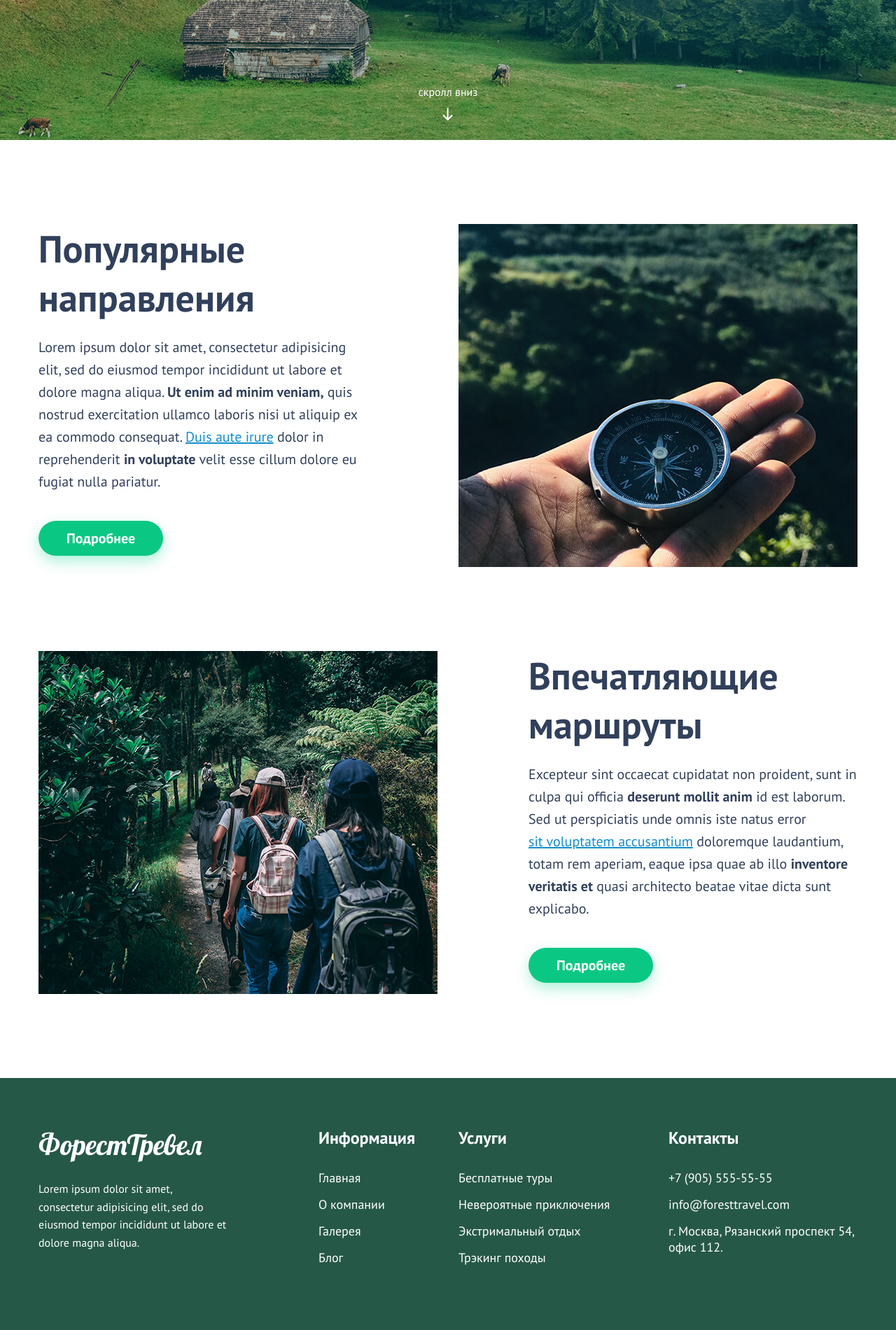
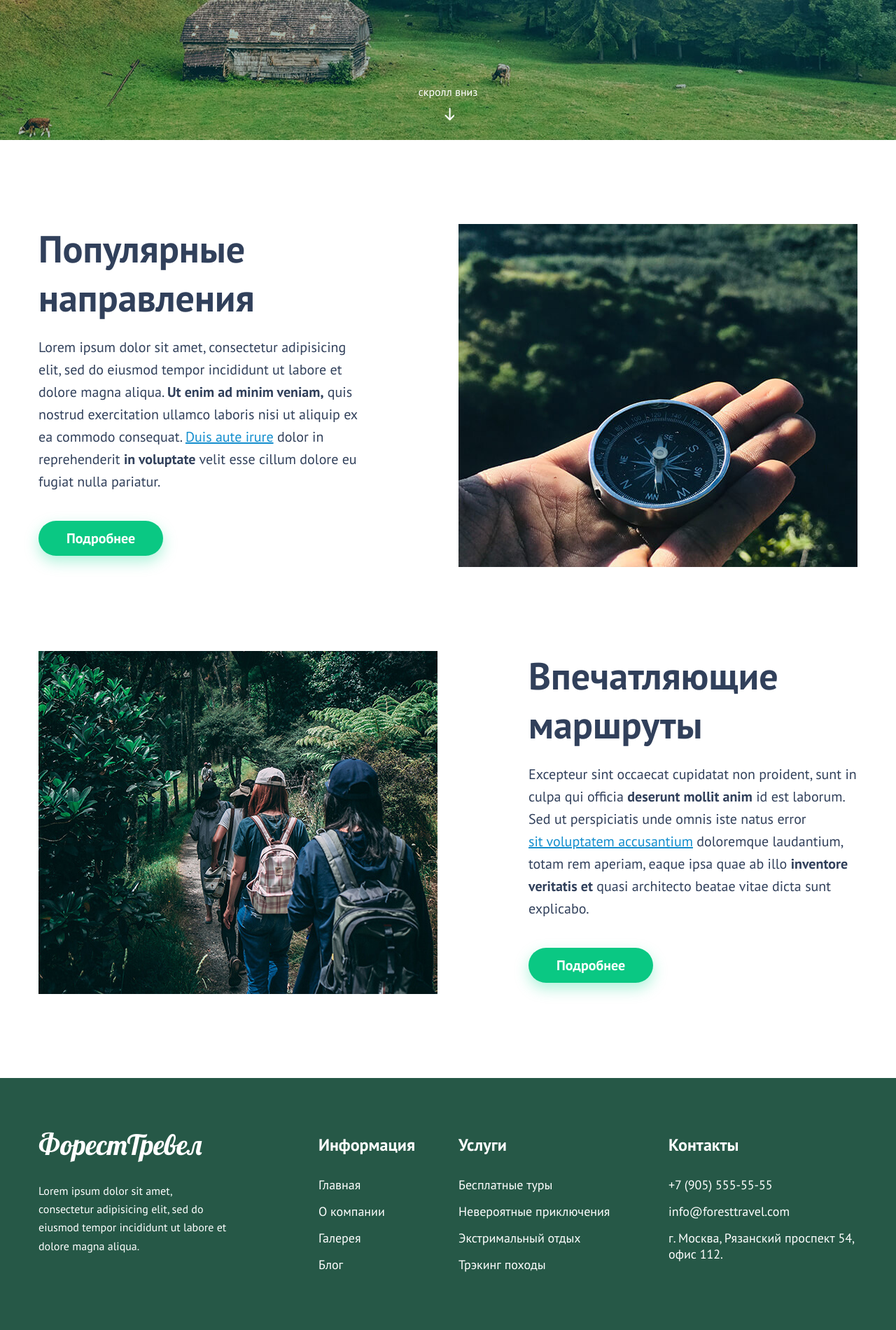
Before and after one commit to ppparfenovich/forestTravel, a plain HTML site: page index.html in a window 1280 px wide. Shown: the part 600-2500 px from the top of the page at 70% size. Drawn offline with Linux system fonts and the light colour scheme.

Commit message:
Add css styles

```diff
--- a/css/main.css
+++ b/css/main.css
@@ -149,6 +149,7 @@ input {
 }
 
 .header-title {
+    margin: 16px 0 20px;
     font-weight: 700;
     font-size: 60px;
 }
@@ -177,7 +178,7 @@ input {
     transform: translateX(-50%);
     content: "";
     display: block;
-    width: 24px;
+    width: 18px;
     height: 24px;
     background-image: url('./../img/icons/arrow-down.svg');
 }
@@ -263,15 +264,16 @@ input {
 }
 
 .footer .logo {
-    margin-bottom: 26px;
+    margin-bottom: 28px;
 }
 
 .footer-copyright p {
     font-size: 16px;
-    line-height: 1.6;
+    line-height: 1.64;
 }
 
 .footer-widgets-wrapper {
+    padding-top: 10px;
     display: flex;
 }
 
```
